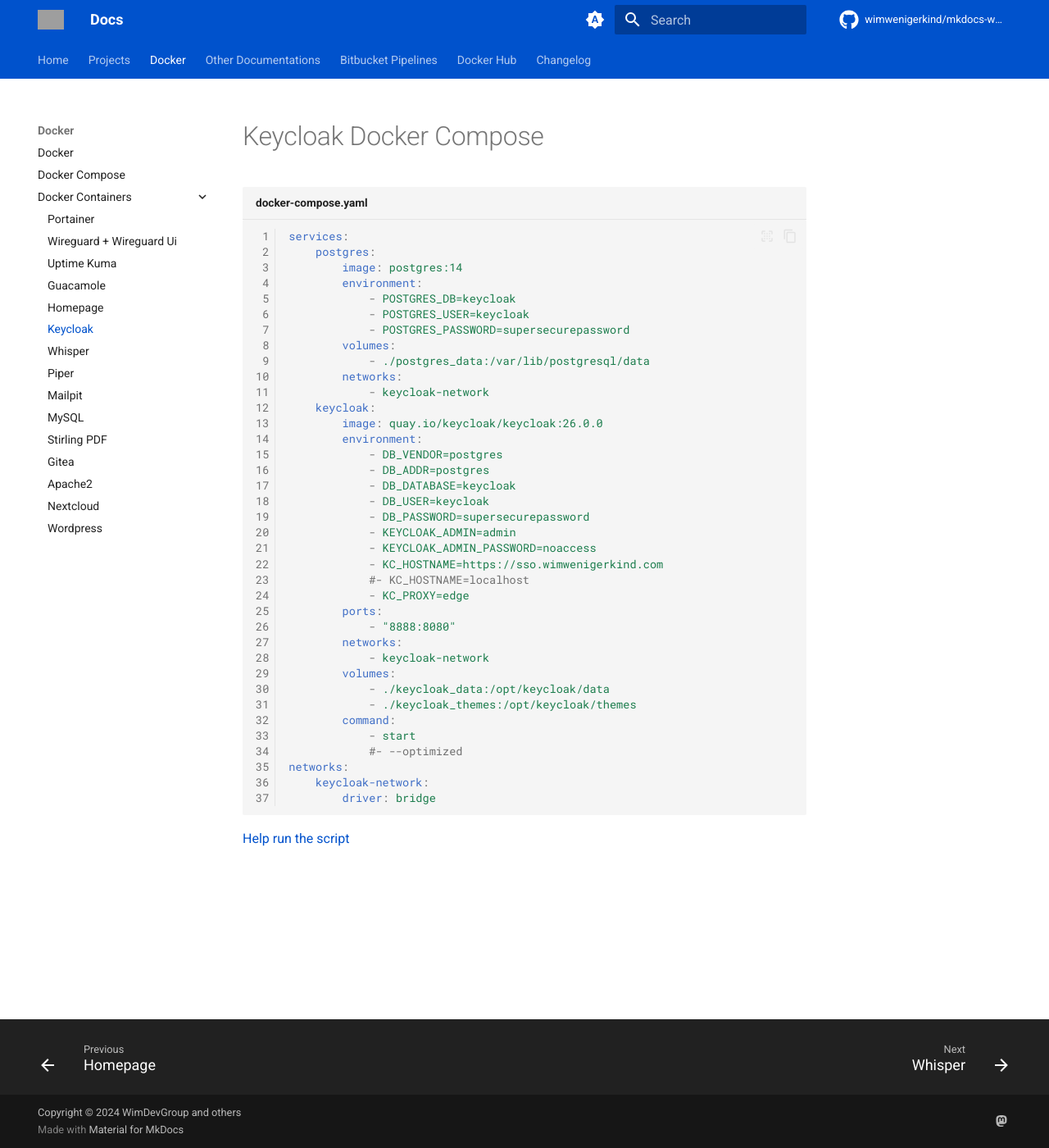
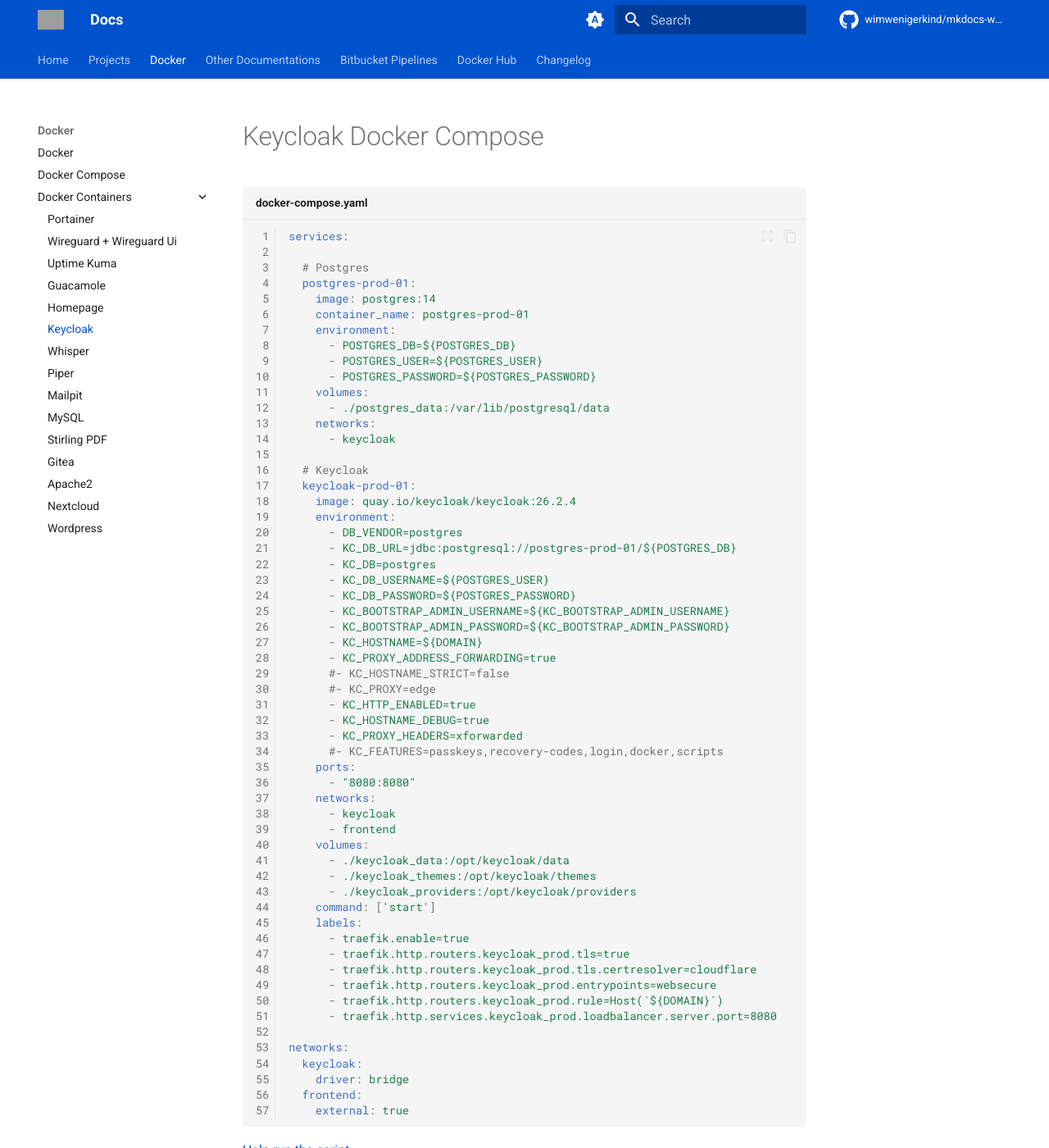
Before and after one commit to wimwenigerkind/mkdocs-wim-wenigerkind, an MkDocs documentation site: the page built from docs/docs/docker/keycloak.md, in a window 1280 px wide and 1400 px high. Shown: the whole window at 82% size. Built offline with MkDocs 1.6.1 and Material for MkDocs 9.7.7, drawn with Linux system fonts in a browser that asks for light colours; comment, search, counter and statistics services are not loaded; grey boxes are pictures that could not be loaded.

Commit message:
Update Keycloak and Postgres service configurations

````diff
--- a/docs/docs/docker/keycloak.md
+++ b/docs/docs/docker/keycloak.md
@@ -2,42 +2,62 @@
 
 ```yaml title="docker-compose.yaml" linenums="1"
 services:
-    postgres:
-        image: postgres:14
-        environment:
-            - POSTGRES_DB=keycloak
-            - POSTGRES_USER=keycloak
-            - POSTGRES_PASSWORD=supersecurepassword
-        volumes:
-            - ./postgres_data:/var/lib/postgresql/data
-        networks:
-            - keycloak-network
-    keycloak:
-        image: quay.io/keycloak/keycloak:26.0.0
-        environment:
-            - DB_VENDOR=postgres
-            - DB_ADDR=postgres
-            - DB_DATABASE=keycloak
-            - DB_USER=keycloak
-            - DB_PASSWORD=supersecurepassword
-            - KEYCLOAK_ADMIN=admin
-            - KEYCLOAK_ADMIN_PASSWORD=noaccess
-            - KC_HOSTNAME=https://sso.wimwenigerkind.com
-            #- KC_HOSTNAME=localhost
-            - KC_PROXY=edge
-        ports:
-            - "8888:8080"
-        networks:
-            - keycloak-network
-        volumes:
-            - ./keycloak_data:/opt/keycloak/data
-            - ./keycloak_themes:/opt/keycloak/themes
-        command:
-            - start
-            #- --optimized
+
+  # Postgres
+  postgres-prod-01:
+    image: postgres:14
+    container_name: postgres-prod-01
+    environment:
+      - POSTGRES_DB=${POSTGRES_DB}
+      - POSTGRES_USER=${POSTGRES_USER}
+      - POSTGRES_PASSWORD=${POSTGRES_PASSWORD}
+    volumes:
+      - ./postgres_data:/var/lib/postgresql/data
+    networks:
+      - keycloak
+
+  # Keycloak
+  keycloak-prod-01:
+    image: quay.io/keycloak/keycloak:26.2.4
+    environment:
+      - DB_VENDOR=postgres
+      - KC_DB_URL=jdbc:postgresql://postgres-prod-01/${POSTGRES_DB}
+      - KC_DB=postgres
+      - KC_DB_USERNAME=${POSTGRES_USER}
+      - KC_DB_PASSWORD=${POSTGRES_PASSWORD}
+      - KC_BOOTSTRAP_ADMIN_USERNAME=${KC_BOOTSTRAP_ADMIN_USERNAME}
+      - KC_BOOTSTRAP_ADMIN_PASSWORD=${KC_BOOTSTRAP_ADMIN_PASSWORD}
+      - KC_HOSTNAME=${DOMAIN}
+      - KC_PROXY_ADDRESS_FORWARDING=true
+      #- KC_HOSTNAME_STRICT=false
+      #- KC_PROXY=edge
+      - KC_HTTP_ENABLED=true
+      - KC_HOSTNAME_DEBUG=true
+      - KC_PROXY_HEADERS=xforwarded
+      #- KC_FEATURES=passkeys,recovery-codes,login,docker,scripts
+    ports:
+      - "8080:8080"
+    networks:
+      - keycloak
+      - frontend
+    volumes:
+      - ./keycloak_data:/opt/keycloak/data
+      - ./keycloak_themes:/opt/keycloak/themes
+      - ./keycloak_providers:/opt/keycloak/providers
+    command: ['start']
+    labels:
+      - traefik.enable=true
+      - traefik.http.routers.keycloak_prod.tls=true
+      - traefik.http.routers.keycloak_prod.tls.certresolver=cloudflare
+      - traefik.http.routers.keycloak_prod.entrypoints=websecure
+      - traefik.http.routers.keycloak_prod.rule=Host(`${DOMAIN}`)
+      - traefik.http.services.keycloak_prod.loadbalancer.server.port=8080
+
 networks:
-    keycloak-network:
-        driver: bridge
+  keycloak:
+    driver: bridge
+  frontend:
+    external: true
 ```
 
 [Help run the script](/docker/docker-compose/#run-docker-compose)
````
